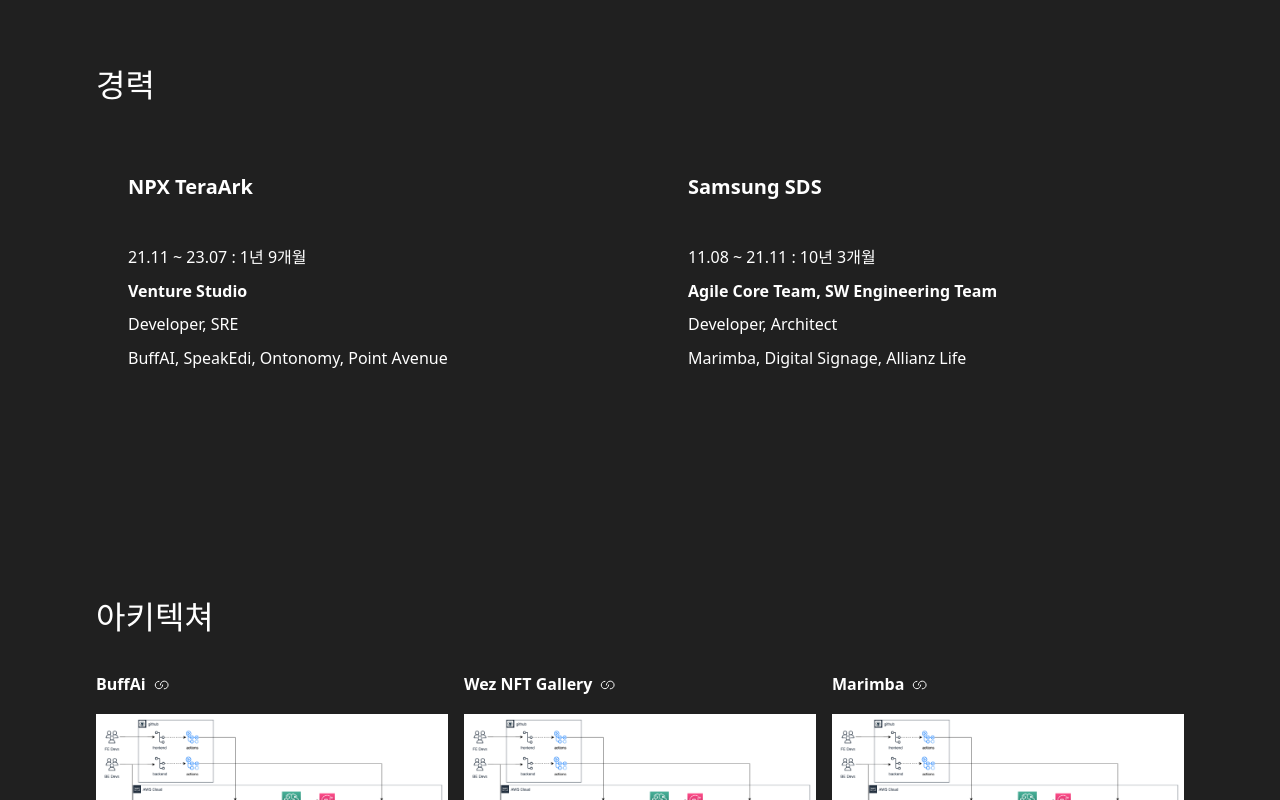
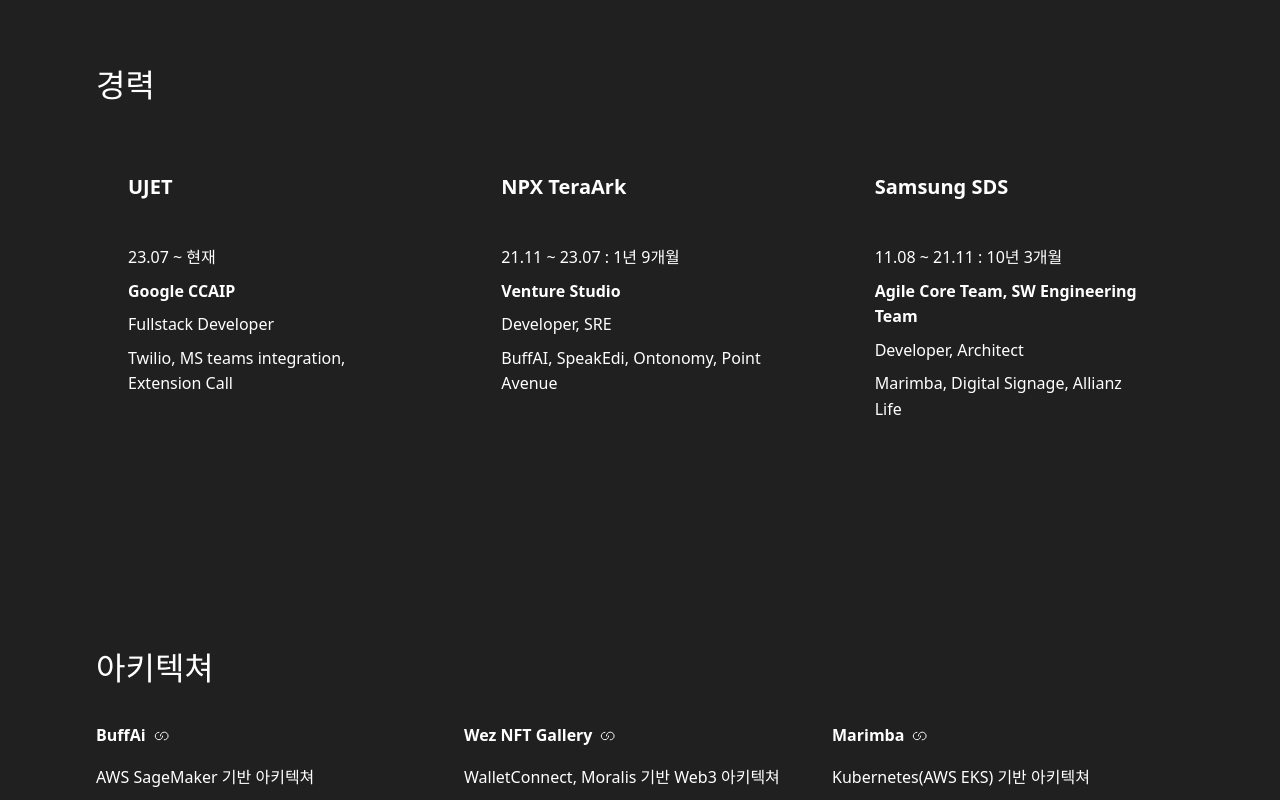
Before and after one commit to kihoonkim/kihoon_dev, a React (Vite) app: page / in a window 1280 px wide. Shown: the part 3340-4140 px from the top of the page. Built offline with nearby package versions, Linux system fonts and the light colour scheme; a web font is replaced by a local one.

Commit message:
경력 추가

```diff
--- a/src/components/architectures/ArchitectureCard.tsx
+++ b/src/components/architectures/ArchitectureCard.tsx
@@ -2,6 +2,7 @@
 import FullscreenImageViewer from '../common/FullscreenImageViewer'
 import { useState } from 'react'
 import LinkA from "../common/LinkA";
+import Text from "../common/Text";
 
 const S = {
   Container: styled.div`
@@ -22,6 +23,7 @@
 
 export type ArchitectureType = {
   name: string
+  description: string
   link: string
   image: string
 }
@@ -32,6 +34,7 @@
   return (
     <S.Container>
       <LinkA type={'B2'} link={item.link} text={item.name} weight={800} hasIcon />
+      <Text type={'B2'} text={item.description} />
       <S.Image src={item.image} onClick={() => setIsOpen(true)} />
 
       <FullscreenImageViewer src={item.image} isOpen={isOpen} onClose={() => setIsOpen(false)} />
--- a/src/components/contents/Architecture.tsx
+++ b/src/components/contents/Architecture.tsx
@@ -31,9 +31,9 @@
 
 function Architecture() {
   const list: ArchitectureType[] = [
-    { name: 'BuffAi', link: '', image: BuffAiArchitectureImage },
-    { name: 'Wez NFT Gallery', link: '', image: BuffAiArchitectureImage },
-    { name: 'Marimba', link: '', image: BuffAiArchitectureImage },
+    { name: 'BuffAi', description: 'AWS SageMaker 기반 아키텍쳐', link: '', image: BuffAiArchitectureImage },
+    { name: 'Wez NFT Gallery', description: 'WalletConnect, Moralis 기반 Web3 아키텍쳐', link: '', image: BuffAiArchitectureImage },
+    { name: 'Marimba', description: 'Kubernetes(AWS EKS) 기반 아키텍쳐', link: '', image: BuffAiArchitectureImage },
   ]
   return (
     <S.Container>
--- a/src/components/contents/Experience.tsx
+++ b/src/components/contents/Experience.tsx
@@ -40,6 +40,15 @@
 
       <S.CardList>
         <S.CardContainer>
+          <Text type={'B1'} text={'UJET'} weight={900} />
+          <Text type={'B2'} text={' '} />
+          <Text type={'B2'} text={'23.07 ~ 현재'} />
+          <Text type={'B2'} text={'Google CCAIP'} weight={800} />
+          <Text type={'B2'} text={'Fullstack Developer'} />
+          <Text type={'B2'} text={'Twilio, MS teams integration, Extension Call'} />
+        </S.CardContainer>
+
+        <S.CardContainer>
           <Text type={'B1'} text={'NPX TeraArk'} weight={900} />
           <Text type={'B2'} text={' '} />
           <Text type={'B2'} text={'21.11 ~ 23.07 : 1년 9개월'} />
--- a/src/components/contents/FeaturedProducts.tsx
+++ b/src/components/contents/FeaturedProducts.tsx
@@ -92,17 +92,17 @@
       category: 'web',
       name: 'Paperlog',
       description: '캔버스위에 자유롭게 쓰는 블로그',
-      contribution: '',
-      techStack: '',
+      contribution: 'side project',
+      techStack: '- F/E: Typescript, React.js, Konva.js\n- B/E: Nest.js, MongoDB\n- AWS: EKS, S3, Cloudfront',
       link: ['https://paperlog.kihoon.dev'],
       image: PaperlogImage,
     },
     // {
     //   category: 'web',
-    //   name: 'OnePic',
+    //   name: 'ODOS',
     //   description: '하루 중 가장 아름다운 사진 한장',
-    //   contribution: 'F/E, B/E 개발',
-    //   techStack: '',
+    //   contribution: 'side project',
+    //   techStack: 'React Native',
     //   link: ['https://onepic.kihoon.dev'],
     //   image: OnepicImage,
     // },
```
